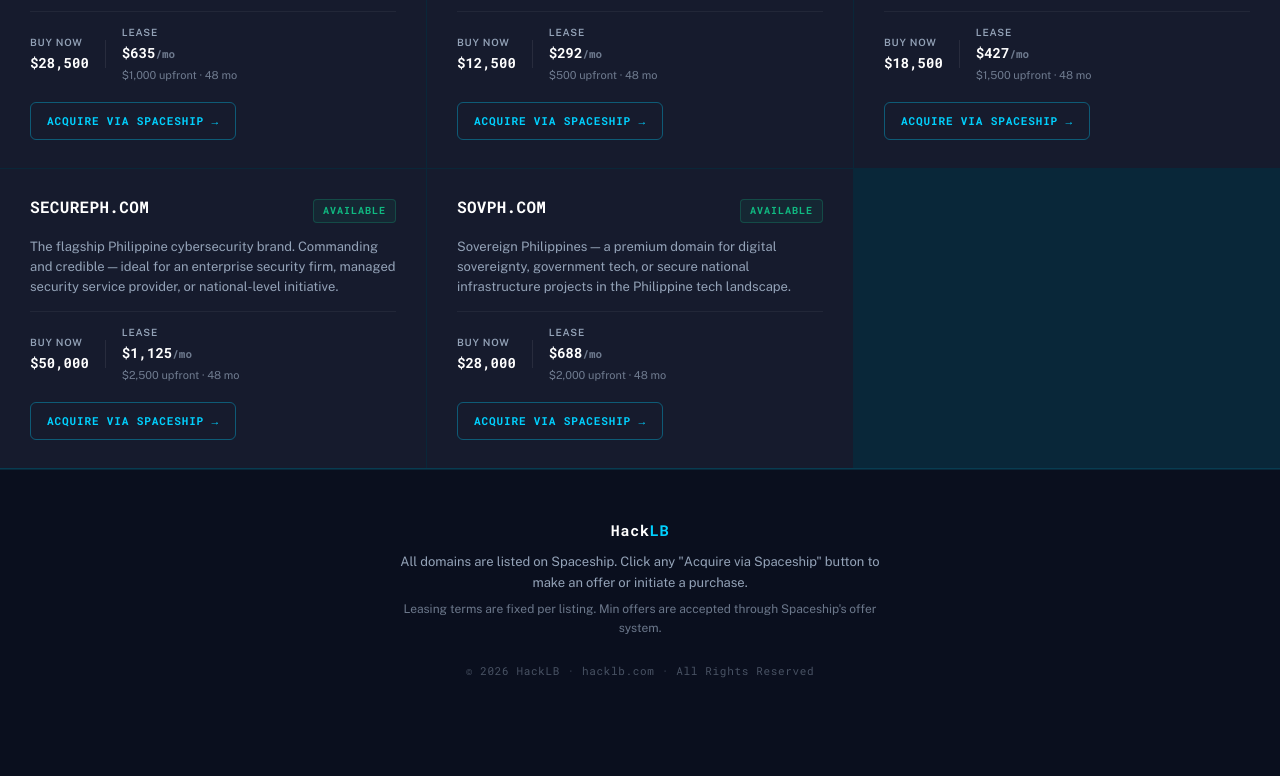
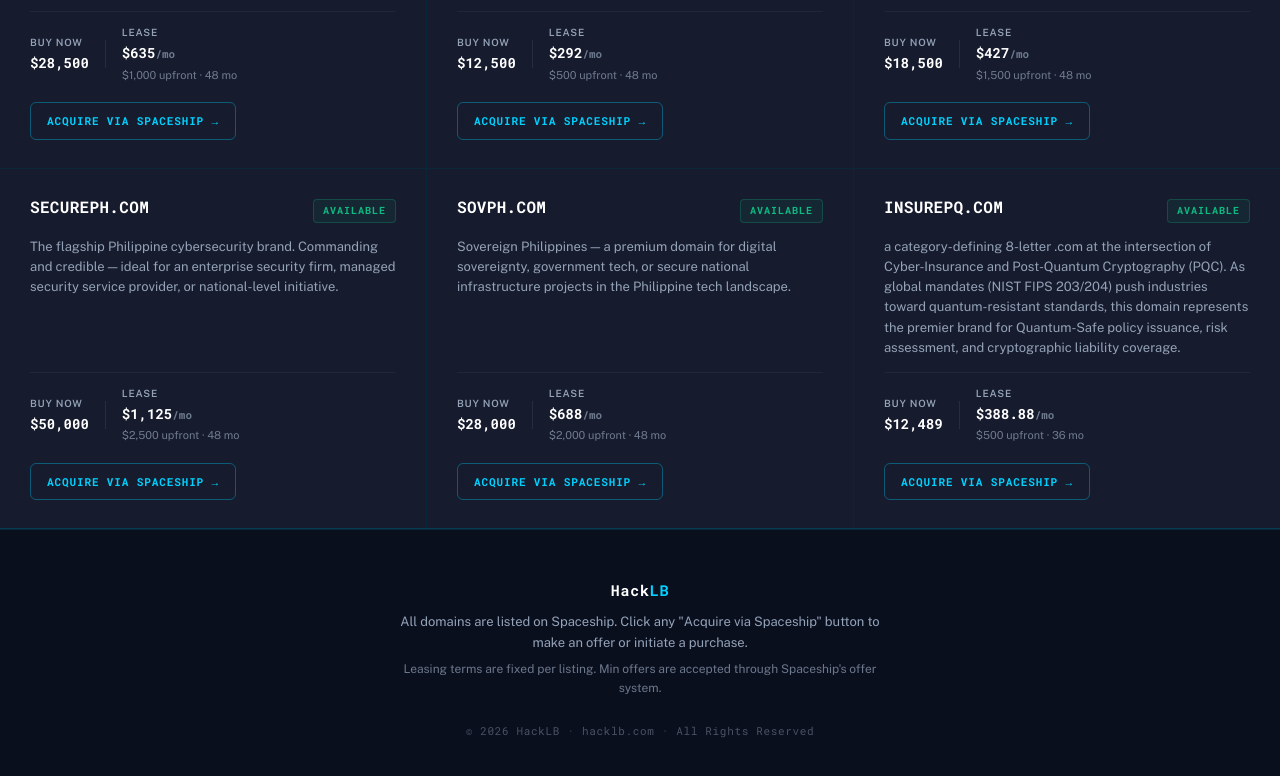
Before and after one commit to keyciee/hacklb, a plain HTML site: page index.html in a window 1280 px wide. Shown: the part 2015-2791 px from the top of the page. Before the commit the page ends 2743 px from the top, so only its background shows below. Drawn offline with nearby package versions, Linux system fonts and the light colour scheme.

Commit message:
Update index.html

```diff
--- a/index.html
+++ b/index.html
@@ -897,6 +897,29 @@
     </div>
   </div>
 
+  <div class="card">
+    <div class="card-top">
+      <span class="domain-name">INSUREPQ.COM</span>
+      <span class="available-badge">Available</span>
+    </div>
+    <p class="card-pitch">a category-defining 8-letter .com at the intersection of Cyber-Insurance and Post-Quantum Cryptography (PQC). As global mandates (NIST FIPS 203/204) push industries toward quantum-resistant standards, this domain represents the premier brand for Quantum-Safe policy issuance, risk assessment, and cryptographic liability coverage.</p>
+    <div class="card-pricing">
+      <div class="price-item">
+        <span class="price-label">Buy Now</span>
+        <span class="price-value">$12,489</span>
+      </div>
+      <div class="price-divider"></div>
+      <div class="price-item">
+        <span class="price-label">Lease</span>
+        <span class="price-value">$388.88<span class="lease-note">/mo</span></span>
+        <span class="lease-note">$500 upfront · 36 mo</span>
+      </div>
+    </div>
+    <div class="card-action">
+      <a class="btn-acquire" href="https://www.insurepq.com" target="_blank" rel="noopener">Acquire via Spaceship →</a>
+    </div>
+  </div>
+
 </div>
 
 <!-- FOOTER -->
```
